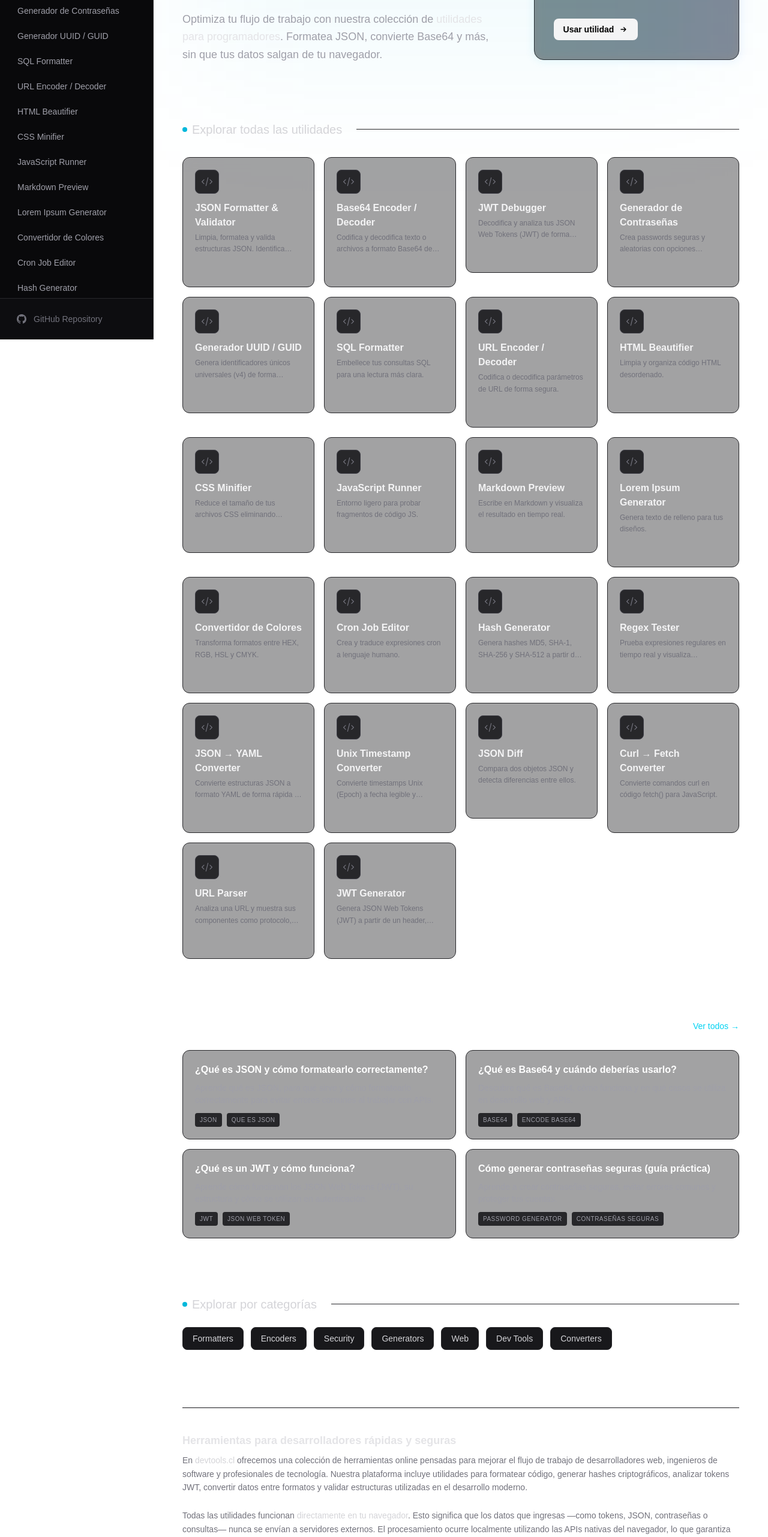
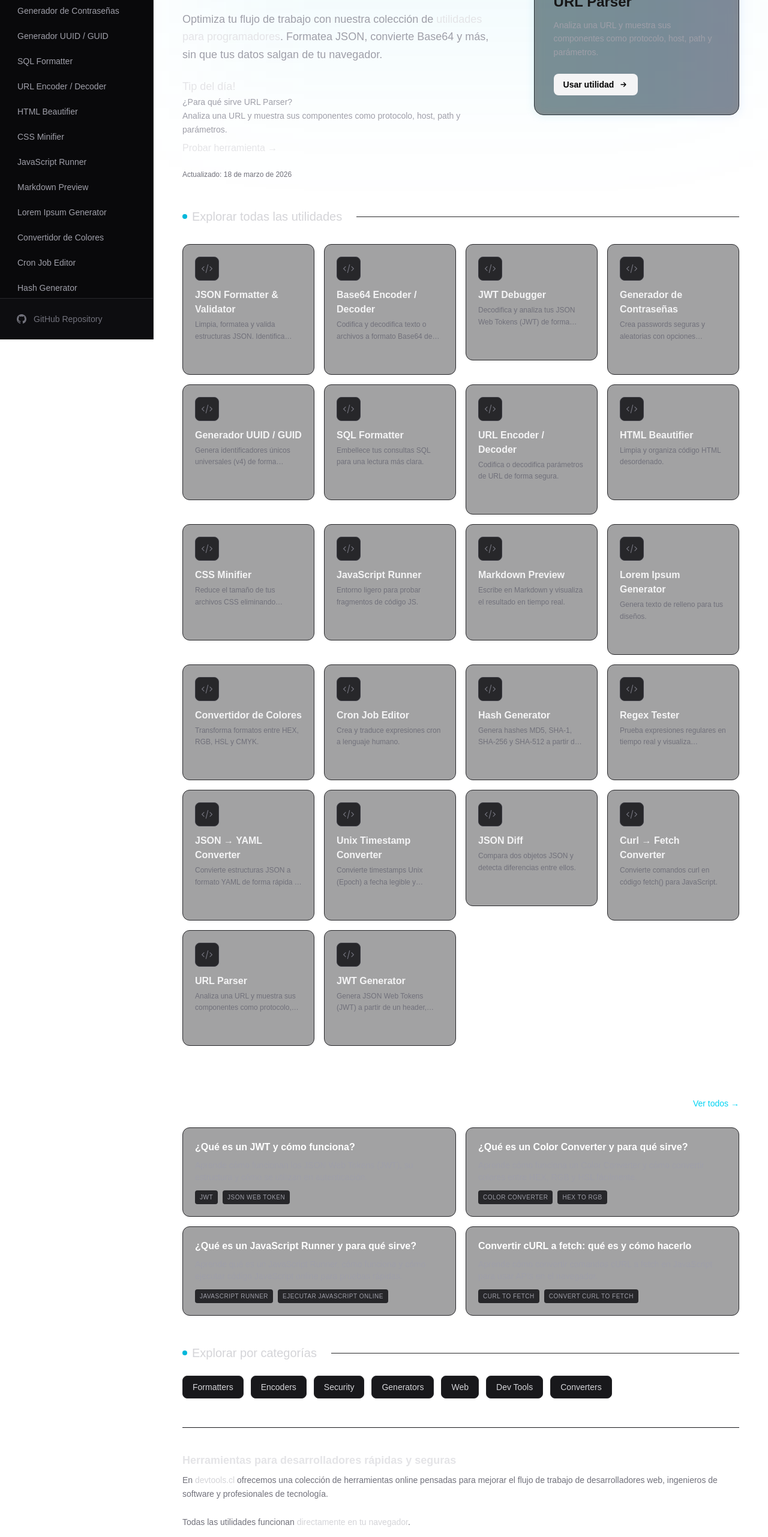
Before and after one commit to barrerasaezgonzalo/devtools, a Next.js app: page / in a window 1280 px wide. Shown: the part 234-2797 px from the top of the page at 60% size. Built offline with nearby package versions, Linux system fonts and the light colour scheme.

Commit message:
added tips

```diff
--- a/app/page.tsx
+++ b/app/page.tsx
@@ -2,9 +2,71 @@ import Link from "next/link";
 import ToolCard from "./components/ToolCard";
 import { tools } from "./lib/tools";
 import { posts } from "./lib/post";
+import { Post, Tool } from "./types";
+
+/* ---------------- HELPERS ---------------- */
+
+const getTodayLabel = () => {
+  return new Date().toLocaleDateString("es-CL", {
+    day: "numeric",
+    month: "long",
+    year: "numeric",
+  });
+};
+
+const getDailyHash = () => {
+  const today = new Date().toISOString().split("T")[0];
+
+  let hash = 0;
+  for (let i = 0; i < today.length; i++) {
+    hash = today.charCodeAt(i) + ((hash << 5) - hash);
+  }
+
+  return hash;
+};
+
+const getDailyItem = <T,>(items: T[]): T => {
+  const hash = getDailyHash();
+  const index = Math.abs(hash) % items.length;
+  return items[index];
+};
+
+const getDailyPosts = (posts: Post[]) => {
+  const hash = getDailyHash();
+
+  const seededRandom = (seed: number) => {
+    const x = Math.sin(seed) * 10000;
+    return x - Math.floor(x);
+  };
+
+  const shuffled = [...posts].sort((a, b) => {
+    return (
+      seededRandom(hash + posts.indexOf(a)) -
+      seededRandom(hash + posts.indexOf(b))
+    );
+  });
+
+  return shuffled.slice(0, 4);
+};
+
+const getFeaturedTool = () => {
+  const hash = getDailyHash();
+  const index = Math.abs(hash) % tools.length;
+  return tools[index];
+};
+
+const generateTipsFromTools = (tools: Tool[]) => {
+  return tools.map((tool) => ({
+    title: `¿Para qué sirve ${tool.name}?`,
+    content: tool.description,
+    slug: tool.slug,
+  }));
+};
+
+/* ---------------- BLOG SECTION ---------------- */
 
 export function HomeBlogSection() {
-  const latestPosts = posts.slice(0, 4);
+  const latestPosts = getDailyPosts(posts);
 
   return (
     <section className="mt-20">
@@ -52,13 +114,19 @@ export function HomeBlogSection() {
   );
 }
 
+/* ---------------- HOME ---------------- */
+
 export default function HomePage() {
-  const featuredTool = tools[0];
+  const featuredTool = getFeaturedTool();
 
   const categories = Array.from(new Set(tools.map((tool) => tool.category)));
 
+  const tips = generateTipsFromTools(tools);
+  const dailyTip = getDailyItem(tips);
+  const lastUpdated = getTodayLabel();
+
   return (
-    <div className="space-y-24 relative">
+    <div className="space-y-12 relative">
       <div className="absolute -top-24 left-1/2 -translate-x-1/2 w-full h-[400px] bg-cyan-500/5 blur-[120px] pointer-events-none -z-10" />
 
       <section className="grid lg:grid-cols-5 gap-12 items-center">
@@ -67,6 +135,7 @@ export default function HomePage() {
             Herramientas para Desarrolladores
             <span className="text-cyan-500 block">Online y Gratuitas</span>
           </h1>
+
           <p className="text-lg text-zinc-400 leading-relaxed max-w-2xl font-normal">
             Optimiza tu flujo de trabajo con nuestra colección de
             <span className="text-zinc-200 font-medium">
@@ -76,20 +145,46 @@ export default function HomePage() {
             . Formatea JSON, convierte Base64 y más, sin que tus datos salgan de
             tu navegador.
           </p>
+
+          <section>
+            <p className="text-lg text-zinc-200 leading-relaxed max-w-2xl font-normal">
+              Tip del día!
+            </p>
+
+            <h2 className="text-sm text-zinc-400 leading-relaxed max-w-2xl font-normal">
+              {dailyTip.title}
+            </h2>
+
+            <p className="text-sm text-zinc-400 leading-relaxed max-w-2xl font-normal">
+              {dailyTip.content}
+            </p>
+
+            <Link
+              href={`/tools/${dailyTip.slug}`}
+              className="text-zinc-200 mt-2 flex"
+            >
+              Probar herramienta →
+            </Link>
+          </section>
+          <p className="text-xs text-zinc-500">Actualizado: {lastUpdated}</p>
         </div>
 
         <div className="lg:col-span-2 group relative p-8 rounded-2xl border border-zinc-800 bg-zinc-900/50 backdrop-blur-sm hover:border-zinc-700 transition-all duration-300">
           <div className="absolute -inset-0.5 bg-gradient-to-r from-cyan-500 to-blue-500 rounded-2xl opacity-10 group-hover:opacity-20 transition duration-300 blur" />
+
           <div className="relative">
             <span className="text-[10px] uppercase tracking-[0.2em] text-cyan-500 font-bold">
               Utilidad Destacada
             </span>
+
             <h2 className="text-2xl font-bold mt-2 mb-3">
               {featuredTool.name}
             </h2>
+
             <p className="text-zinc-400 mb-6 text-sm leading-relaxed">
               {featuredTool.description}
             </p>
+
             <Link
               href={`/tools/${featuredTool.slug}`}
               className="inline-flex items-center text-sm px-4 py-2 bg-zinc-100 text-black font-bold rounded-lg hover:bg-cyan-400 transition-colors duration-200 group/btn"
@@ -166,27 +261,17 @@ export default function HomePage() {
           En <span className="text-zinc-300 font-medium">devtools.cl</span>{" "}
           ofrecemos una colección de herramientas online pensadas para mejorar
           el flujo de trabajo de desarrolladores web, ingenieros de software y
-          profesionales de tecnología. Nuestra plataforma incluye utilidades
-          para formatear código, generar hashes criptográficos, analizar tokens
-          JWT, convertir datos entre formatos y validar estructuras utilizadas
-          en el desarrollo moderno.
+          profesionales de tecnología.
         </p>
 
         <p className="text-sm text-zinc-500 leading-relaxed">
           Todas las utilidades funcionan{" "}
           <span className="text-zinc-300">directamente en tu navegador</span>.
-          Esto significa que los datos que ingresas —como tokens, JSON,
-          contraseñas o consultas— nunca se envían a servidores externos. El
-          procesamiento ocurre localmente utilizando las APIs nativas del
-          navegador, lo que garantiza privacidad, velocidad y seguridad.
         </p>
 
         <p className="text-sm text-zinc-500 leading-relaxed">
-          Nuestro objetivo es proporcionar herramientas simples, rápidas y
-          confiables que faciliten tareas comunes del desarrollo: formatear
-          JSON, decodificar Base64, inspeccionar JWT, generar UUIDs, crear
-          hashes SHA-256 y muchas más. Seguimos ampliando la colección para
-          cubrir cada vez más necesidades del ecosistema de desarrollo web.
+          Seguimos ampliando la colección para cubrir cada vez más necesidades
+          del ecosistema de desarrollo web.
         </p>
       </section>
     </div>
```
